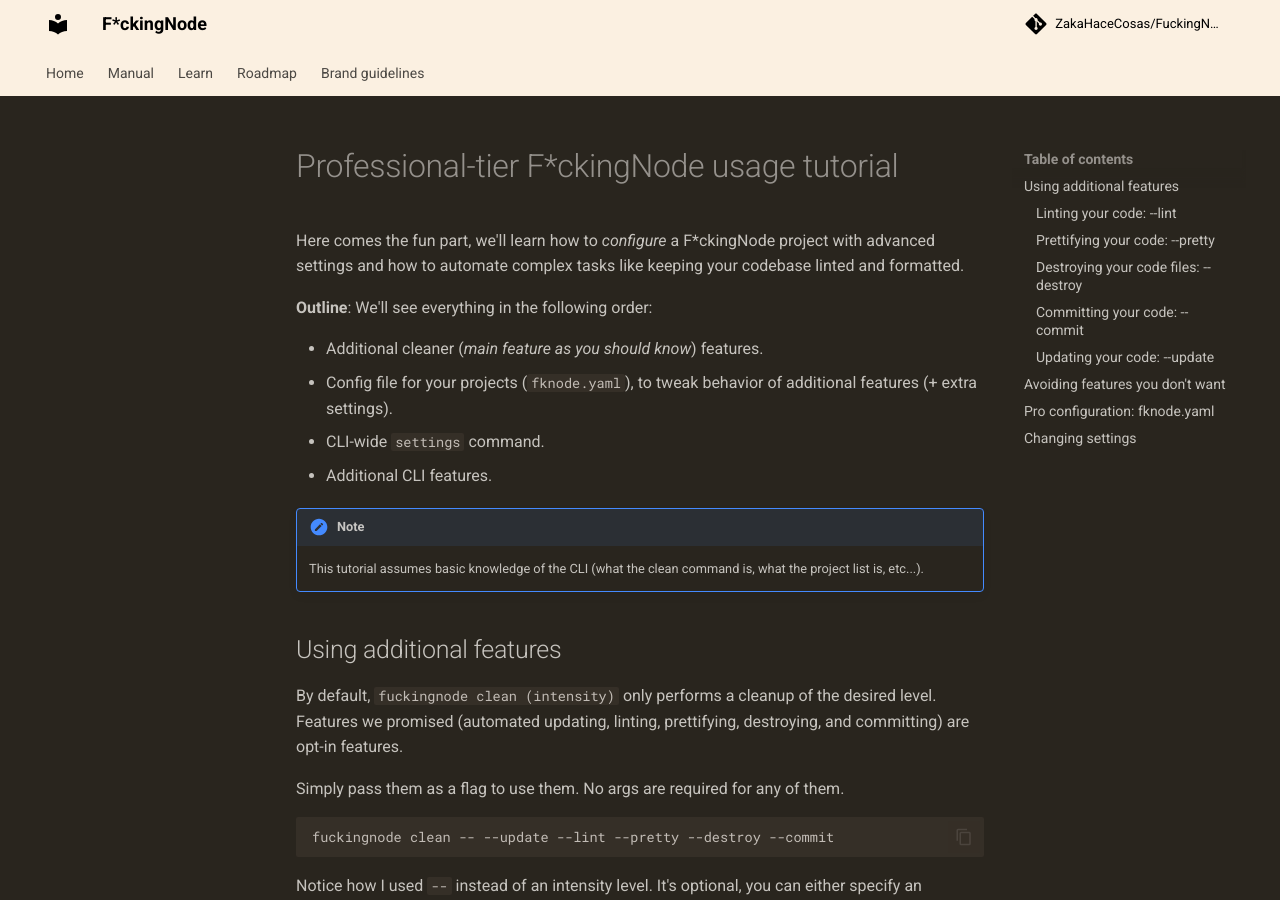
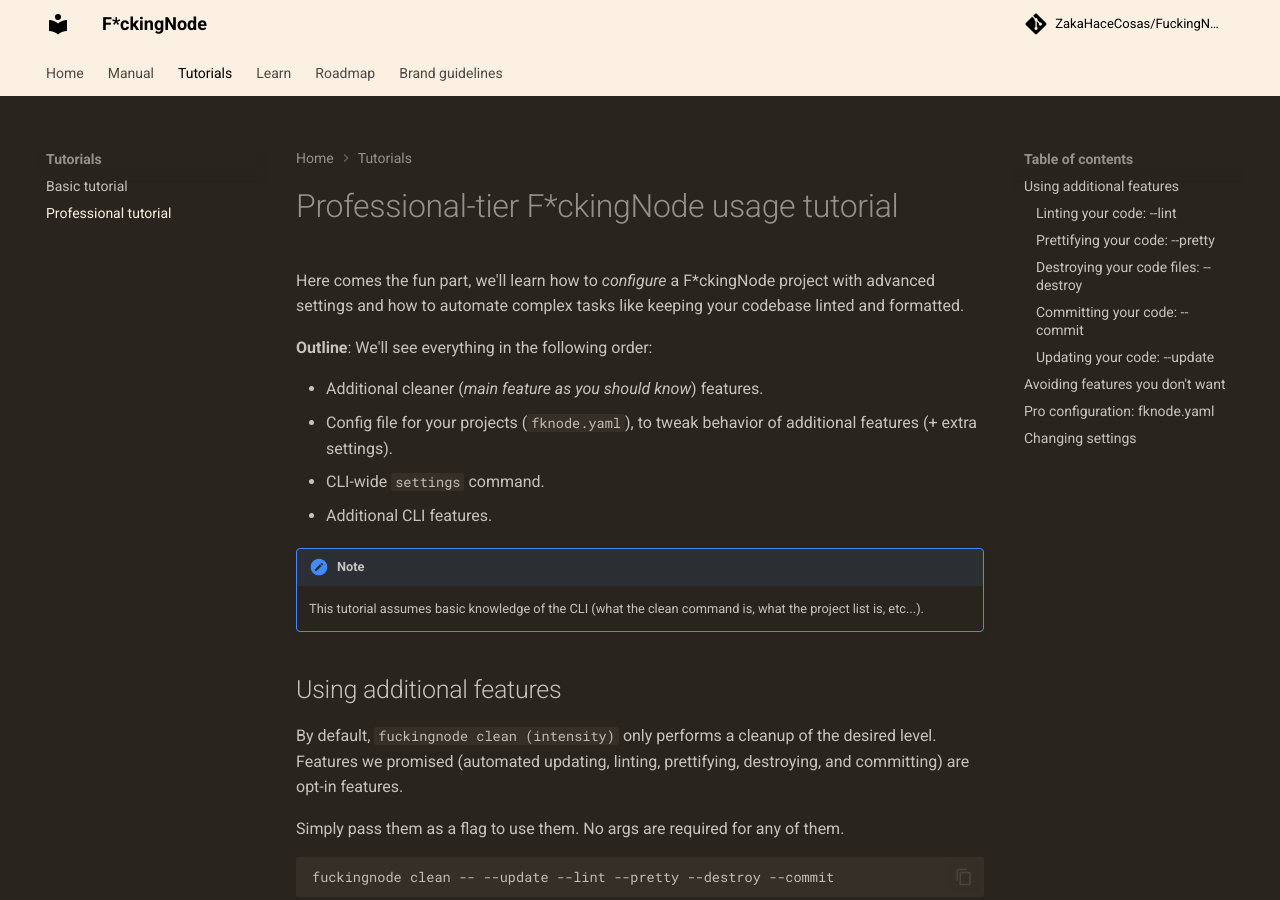
Before and after one commit to ZakaHaceCosas/FuckingNode, an MkDocs documentation site: the page built from docs/tutorial/pro.md, in a window 1280 px wide and 900 px high. Built offline with MkDocs 1.6.1 and Material for MkDocs 9.7.7, drawn with Linux system fonts in a browser that asks for light colours; comment, search, counter and statistics services are not loaded; the version menu is left out.

Commit message:
readd tutos for old docs

```diff
--- a/mkdocs.yml
+++ b/mkdocs.yml
@@ -20,6 +20,10 @@ nav:
           - Kickstart a project: "manual/kickstart.md"
           - Stats: "manual/stats.md"
           - Cross-runtime support: "manual/cross-runtime.md"
+
+    - Tutorials:
+          - Basic tutorial: "tutorial/index.md"
+          - Professional tutorial: "tutorial/pro.md"
 
     - Learn:
           - Home: "learn/index.md"
```
